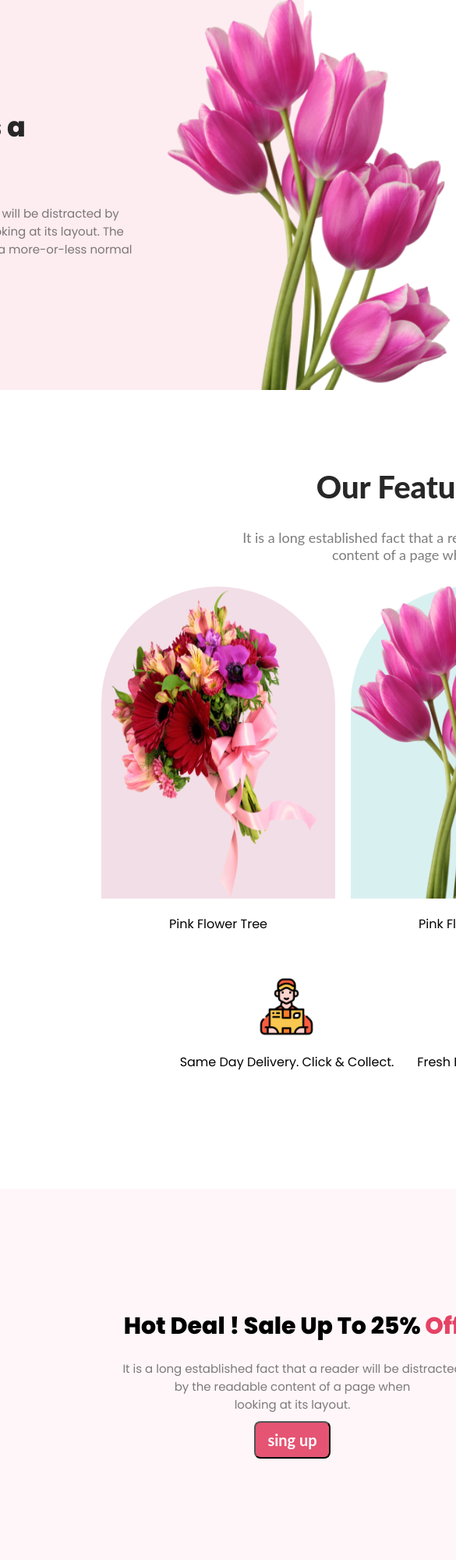
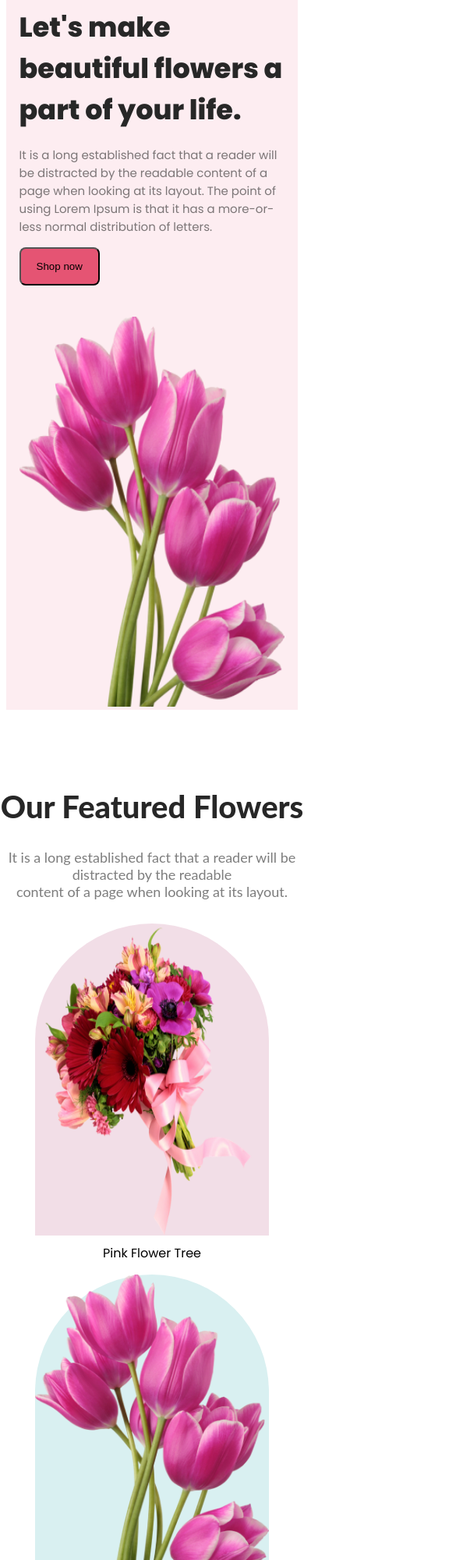
Before and after one commit to ActiveShayun/flowe-shop-project, a plain HTML site: page index.html in a window 390 px wide. Shown: the top 2000 px of the page at 78% size, 585 px wide, since content can reach past the window. Drawn offline with Linux system fonts and the light colour scheme.

Commit message:
mobile responsive done

```diff
--- a/index.html
+++ b/index.html
@@ -4,14 +4,14 @@
     <meta charset="UTF-8" />
     <meta name="viewport" content="width=device-width, initial-scale=1.0" />
     <title>Flowers Lovers</title>
-    <link
-      rel="shortcut icon"
-      href="Flower Asset/pngwing 6.png"
-      type="image/x-icon"
-    />
+
+    <link rel="shortcut icon" href="Flower Asset/pngwing 6.png" type="image/x-icon"/>
     <link rel="stylesheet" href="style/style.css" />
+    <link rel="stylesheet" href="style/responsive.css">
+
   </head>
   <body>
+
     <header class="header-section">
       <div class="header-container">
         <div class="text-container">
@@ -43,15 +43,15 @@
 
       <section class="flowers-box-1">
         <div class="flowers-box-containers">
-          <div class="child-img-container1">
+          <div class="child-img-container1 gap">
             <img src="Flower Asset/pngwing 5.png" alt="" />
             <p class="flowers-dis">Pink Flower Tree</p>
           </div>
-          <div class="child-img-container2">
+          <div class="child-img-container2 gap">
             <img src="Flower Asset/pngwing 6.png" alt="" />
             <p class="flowers-dis">Pink Flower Tree</p>
           </div>
-          <div class="child-img-container3">
+          <div class="child-img-container3 gap">
             <img src="Flower Asset/pngwing 7.png" alt="" />
             <p class="flowers-dis">Pink Flower Tree</p>
           </div>
@@ -72,7 +72,6 @@
           <img src="Flower Asset/Group 59.png" alt="" />
           <p>24/7 Free Support.</p>
         </div>
-        <div class="child-man-logo"></div>
       </section>
       <!-- man-logo-containers start -->
 
@@ -86,7 +85,9 @@
             the readable content of a page when <br />
             looking at its layout.
           </p>
+         <div class="ntn-con">
           <button class="hot-btn">sing up</button>
+         </div>
         </div>
 
         <div class="hot-deal-flowers">
--- /dev/null
+++ b/style/responsive.css
@@ -0,0 +1,137 @@
+
+/* responsive for mobile */
+
+@media screen  and (max-width: 576px){
+
+
+    .header-section{
+        width: 96%;
+        height: 910px;
+        padding: 2%;
+        margin: 0 auto;
+        gap: 10px;
+        align-items: flex-start;
+    }
+
+    .text-container{
+        width: 95%;
+        text-align: left;
+        align-items: flex-start;
+    }
+
+    .flowe-container{
+        width: 95%;
+       height: 400px;
+    }
+    .header-container{
+        flex-direction: column;
+    }
+
+    .flowe-container img{
+        max-width: 100%;
+    }
+
+    .cantant-1{
+        width: 100%;
+    }
+
+    .flowers-box-containers{
+           flex-direction: column;
+           margin:  0 auto;
+           gap: 10px;
+    }
+
+    .gap img{
+        width: 100%;
+    }
+
+    .gap {
+        margin-bottom: 40px;
+    }
+
+
+.flowers-dis{
+    margin-top: 10px;
+
+}
+
+.man-logo-containers{
+    width: 96%;
+    flex-direction: column;
+}
+
+.hot-deal-container{
+    width: 96%;
+    flex-direction: column;
+    padding: 50px 0px;
+}
+
+.hot-deal-text {
+    width: 99%;
+    justify-content: flex-start;
+    flex-direction: column;
+    margin-bottom: 20px;
+    padding: 2%;
+}
+
+.hot-deal-text h3{
+    font-size: 25px;
+    font-weight: 800;
+    margin-bottom: 20px;
+
+}
+
+.hot-deal-text p{
+     margin-bottom: 20px;
+     text-align: left;
+}
+
+.ntn-con{
+    width: 100%;
+}
+
+.flowers-frame-container{
+    width: 96%;
+    margin: 0 auto;
+}
+
+.flowers-frame-child{
+    width: 98%;
+    flex-direction: column;
+}
+
+.flowers-fram{
+    margin-top: 10px;
+}
+
+.flowers-fram img{
+    margin: 0 auto;
+    display: block;
+
+}
+
+.subscribe-area{
+    width: 98%;
+
+}
+
+.subscribe-area input{
+    width: 95%;
+}
+
+.subscribe-area  h5{
+    font-size: 30px;
+}
+
+.subscribe-area input[type=button]{
+    margin-top: 20px;
+}
+
+.footer-section{
+    width: 96%;
+    padding: 2%;
+}
+
+
+
+}
--- a/style/style.css
+++ b/style/style.css
@@ -38,7 +38,6 @@ body{
     height: 500px;
     display: flex;
     flex-direction: column;
-
    justify-content: center;
 
 
@@ -241,7 +240,6 @@ body{
     background: rgb(229, 84, 115);
     padding: 10px 15px;
     color: rgb(255, 255, 255);
-    font-family: Lato;
     font-size: 20px;
     font-weight: 700;
     cursor: pointer;
```
